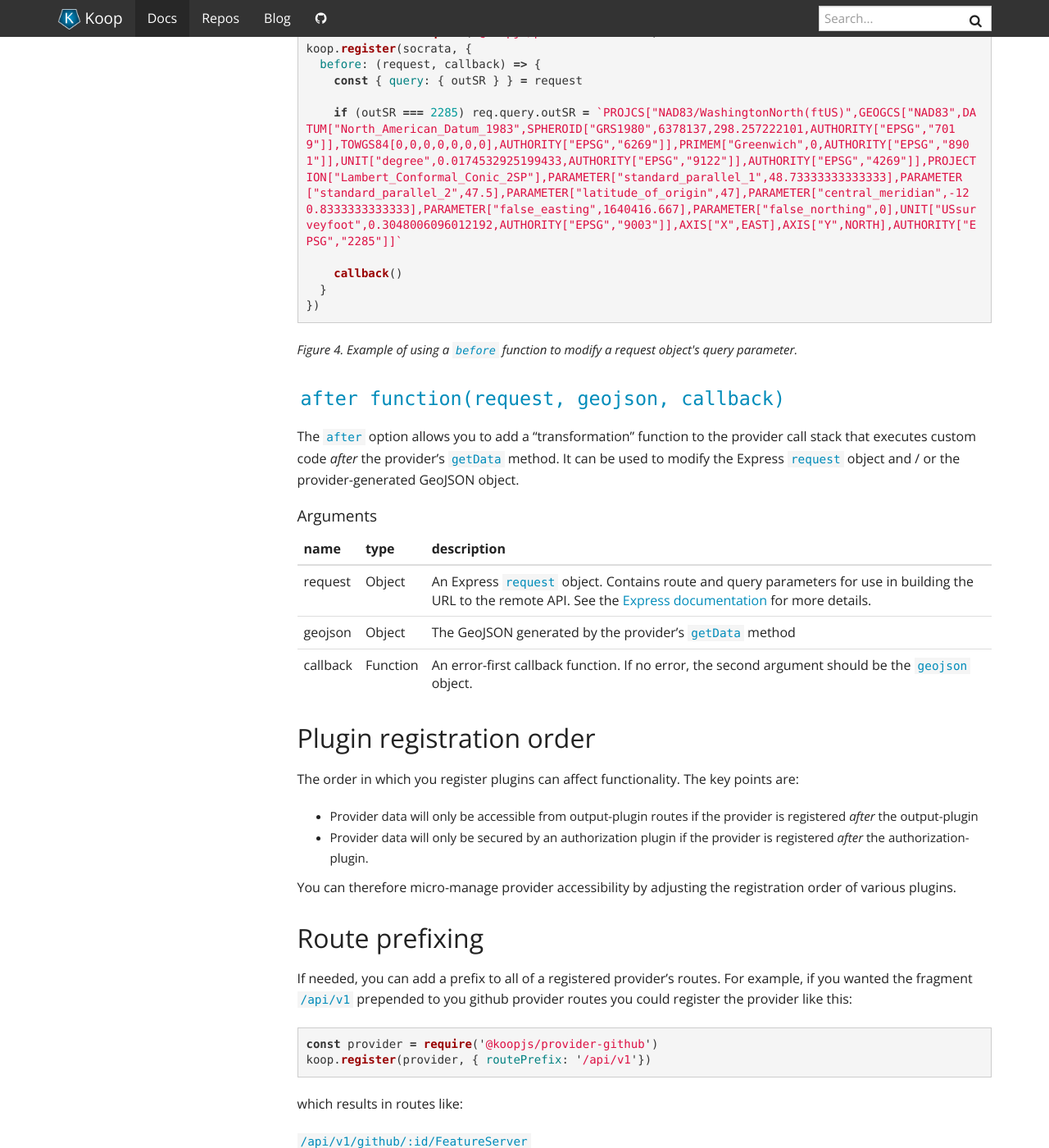
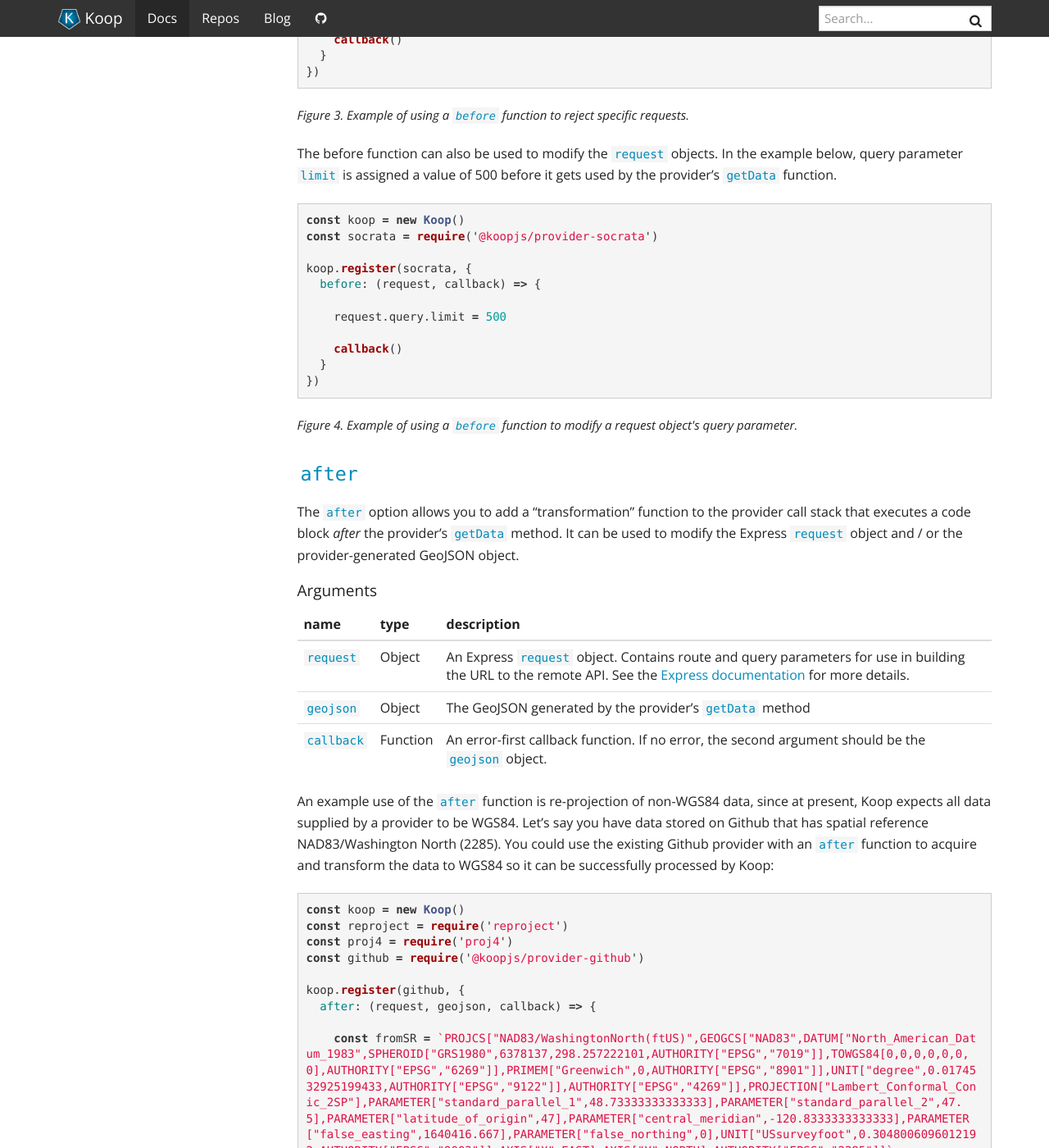
Before and after one commit to koopjs/koopjs.github.io, a Jekyll site: the page built from _docs/usage/provider.md, in a window 1280 px wide and 1400 px high, scrolled down 1769 px. Shown: the whole window at 82% size. Built offline with Jekyll 4.4.1, drawn with Linux system fonts in a browser that asks for light colours; nearby versions of some CDN libraries; some of the changed text lies outside the part shown.

Commit message:
Content update.

````diff
--- a/_docs/usage/provider.md
+++ b/_docs/usage/provider.md
@@ -17,19 +17,27 @@
 
 ## Options
 
+The provider registration options are summarized below, followed by detailed descriptions and usage examples:
+
+| name | type | description |
+| - | - | - |
+|`name`| String | Namespace replacement for the registered provider |
+|`before`| Function| A transformation function that is executed before the provider's `getData` function and can be used to modify the `request` object |
+|`after`| Function| A transformation function that is executed after the provider's `getData` function and can be used to modify the `request` object or the GeoJSON generated by the provider |
+|`routePrefix`| String | A prefix for all provider routes |
+
 ### `name`
-Use the `name` option to change the namespace of the provider. For example, registering the Github provider with a `name` option of `my-provider` will generating routes using that custom name:
+Use the `name` option to change the namespace of the provider routes:
 
 <div class='codeanchor' id="figure-2"></div>
 ```js
 const koop = new Koop()
 const socrata = require('@koopjs/provider-socrata')
-koop.register(socrata)
 koop.register(socrata, { name: 'my-provider' })
 ```
-<figcaption><i>Figure 2. Use the <code class='highlighter-rouge'>name</code> option to change the namespace of a registered provider. It will allow registration of the same provider more than once, but with differently namespaced routes.</i></figcaption>
+<figcaption><i>Figure 2. Use the <code class='highlighter-rouge'>name</code> option to change the namespace of a registered provider.</i></figcaption>
 
-In [figure 2](#figure-2), we are able to use the `name` option to register the same Socrata provider more than once, but with distinct route namespacing. The first registration produces routes like `/koop-provider-socrata/:host/:id/FeatureServer/:layer/:method` while the second generates routes like `/my-provider/:host/:id/FeatureServer/:layer/:method` this can be useful if you want to register multiple providers with different transformation functions.
+In [figure 2](#figure-2), we are able to use the `name` option to register the same Socrata provider with the namespace `my-provider`. It will generate routes like `/my-provider/:host/:id/FeatureServer/:layer/:method` rather than the default `/koop-provider-socrata/:host/:id/FeatureServer/:layer/:method`. Custom namespacing can be useful if you want to register multiple providers of the same type, but with different transformation functions.
 
 ### `before`
 The `before` option allows you to add a "transformation" function to the provider call stack. It is useful if you want to use an existing provider but execute a block of code _before_ the provider's `getData` method. It can be used to modify the Express `request` object.
@@ -38,8 +46,8 @@
 
 | name | type | description |
 | - | - | - |
-|request| Object | An Express `request` object. Contains route and query parameters for use in building the URL to the remote API. See the [Express documentation](https://expressjs.com/en/4x/api.html#req) for more details. |
-|callback| Function| An error-only callback function. It function similiar to the Express `next` function. If no error, fire the callback with no arguments. |
+|`request`| Object | An Express `request` object. See the [Express documentation](https://expressjs.com/en/4x/api.html#req) for more details. |
+|`callback`| Function| An error-only callback function. It functions similiar to the Express `next` function. If no error, fire the callback with no arguments. |
 
 An example of using the `before` transform might be to reject requests for certain resources:
 
@@ -47,8 +55,10 @@
 ```js
 const koop = new Koop()
 const socrata = require('@koopjs/provider-socrata')
+
 koop.register(socrata, {
   before: (request, callback) => {
+
     const { params: { id } } = request
 
     // Reject any requests with id 'xyz'
@@ -63,13 +73,70 @@
 ```
 <figcaption><i>Figure 3. Example of using a <code class='highlighter-rouge'>before</code> function to reject specific requests.</i></figcaption>
 
-The before function can also be used to modify the `request` objects.  In the example below, query parameter `outSR` is replace with a WKT when it arrives with a value of 2285:
+The before function can also be used to modify the `request` objects.  In the example below, query parameter `limit` is assigned a value of 500 before it gets used by the provider's `getData` function.
 
+<div class='codeanchor' id="figure-4"></div>
 ```js
 const koop = new Koop()
 const socrata = require('@koopjs/provider-socrata')
+
 koop.register(socrata, {
   before: (request, callback) => {
+
+    request.query.limit = 500
+
+    callback()
+  }
+})
+```
+<figcaption><i>Figure 4. Example of using a <code class='highlighter-rouge'>before</code> function to modify a request object's query parameter.</i></figcaption>
+
+### `after`
+The `after` option allows you to add a "transformation" function to the provider call stack that executes a code block _after_ the provider's `getData` method. It can be used to modify the Express `request` object and / or the provider-generated GeoJSON object.
+
+#### Arguments
+
+| name | type | description |
+| - | - | - |
+|`request`| Object | An Express `request` object. Contains route and query parameters for use in building the URL to the remote API. See the [Express documentation](https://expressjs.com/en/4x/api.html#req) for more details. |
+|`geojson`| Object | The GeoJSON generated by the provider's `getData` method |
+|`callback`| Function| An error-first callback function. If no error, the second argument should be the `geojson` object. |
+
+An example use of the `after` function is re-projection of non-WGS84 data, since at present, Koop expects all data supplied by a provider to be WGS84.  Let's say you have data stored on Github that has spatial reference NAD83/Washington North (2285).  You could use the existing Github provider with an `after` function to acquire and transform the data to WGS84 so it can be successfully processed by Koop:
+
+<div class='codeanchor' id="figure-4"></div>
+```js
+const koop = new Koop()
+const reproject = require('reproject')
+const proj4 = require('proj4')
+const github = require('@koopjs/provider-github')
+
+koop.register(github, {
+  after: (request, geojson, callback) => {
+
+    const fromSR = `PROJCS["NAD83/WashingtonNorth(ftUS)",GEOGCS["NAD83",DATUM["North_American_Datum_1983",SPHEROID["GRS1980",6378137,298.257222101,AUTHORITY["EPSG","7019"]],TOWGS84[0,0,0,0,0,0,0],AUTHORITY["EPSG","6269"]],PRIMEM["Greenwich",0,AUTHORITY["EPSG","8901"]],UNIT["degree",0.0174532925199433,AUTHORITY["EPSG","9122"]],AUTHORITY["EPSG","4269"]],PROJECTION["Lambert_Conformal_Conic_2SP"],PARAMETER["standard_parallel_1",48.73333333333333],PARAMETER["standard_parallel_2",47.5],PARAMETER["latitude_of_origin",47],PARAMETER["central_meridian",-120.8333333333333],PARAMETER["false_easting",1640416.667],PARAMETER["false_northing",0],UNIT["USsurveyfoot",0.3048006096012192,AUTHORITY["EPSG","9003"]],AXIS["X",EAST],AXIS["Y",NORTH],AUTHORITY["EPSG","2285"]]`
+
+    try {
+      const wgs84Data = reproject(fromSR, proj4.wgs84, geojson)
+      callback(null, wg484Data)
+    } catch (err) {
+      callback(err)
+    }
+  }
+})
+```
+<figcaption><i>Figure 4. Example of using an <code class='highlighter-rouge'>after</code> function to reproject non-WGS84 data.</i></figcaption>
+
+Like `before`, the `after` option can be useful for modifying the `request` object.  In the example below, the spatial reference ID assigned to the `outSR` parameter is replaced with its WKT equivalent; this will allow Koop to successfully reproject the data to the desired output spatial reference (Koop does not keep a lookup for most spatial references; if you want to support `outSR`s beyond WGS84 and Web Mercator you will have to do something like this):
+
+<div class='codeanchor' id="figure-5"></div>
+```js
+const koop = new Koop()
+const socrata = require('@koopjs/provider-socrata')
+
+koop.register(socrata, {
+  before: (request, callback) => {
+
     const { query: { outSR } } = request
 
     if (outSR === 2285) req.query.outSR = `PROJCS["NAD83/WashingtonNorth(ftUS)",GEOGCS["NAD83",DATUM["North_American_Datum_1983",SPHEROID["GRS1980",6378137,298.257222101,AUTHORITY["EPSG","7019"]],TOWGS84[0,0,0,0,0,0,0],AUTHORITY["EPSG","6269"]],PRIMEM["Greenwich",0,AUTHORITY["EPSG","8901"]],UNIT["degree",0.0174532925199433,AUTHORITY["EPSG","9122"]],AUTHORITY["EPSG","4269"]],PROJECTION["Lambert_Conformal_Conic_2SP"],PARAMETER["standard_parallel_1",48.73333333333333],PARAMETER["standard_parallel_2",47.5],PARAMETER["latitude_of_origin",47],PARAMETER["central_meridian",-120.8333333333333],PARAMETER["false_easting",1640416.667],PARAMETER["false_northing",0],UNIT["USsurveyfoot",0.3048006096012192,AUTHORITY["EPSG","9003"]],AXIS["X",EAST],AXIS["Y",NORTH],AUTHORITY["EPSG","2285"]]`
@@ -78,19 +145,20 @@
   }
 })
 ```
-<figcaption><i>Figure 4. Example of using a <code class='highlighter-rouge'>before</code> function to modify a request object's query parameter.</i></figcaption>
+<figcaption><i>Figure 5. Example of using an <code class='highlighter-rouge'>after</code> function to assign a WKT to the `outSR` parameter.</i></figcaption>
 
-### `after function(request, geojson, callback)`
-The `after` option allows you to add a "transformation" function to the provider call stack that executes custom code _after_ the provider's `getData` method. It can be used to modify the Express `request` object and / or the provider-generated GeoJSON object.
+### `routePrefix`
+If needed, you can add a prefix to all of a registered provider's routes.  For example, if you wanted the fragment `/api/v1` prepended to you github provider routes you could register the provider like this:
 
-#### Arguments
+<div class='codeanchor' id="figure-3"></div>
+```js
+const provider = require('@koopjs/provider-github')
+koop.register(provider, { routePrefix: '/api/v1' })
+```
 
-| name | type | description |
-| - | - | - |
-|request| Object | An Express `request` object. Contains route and query parameters for use in building the URL to the remote API. See the [Express documentation](https://expressjs.com/en/4x/api.html#req) for more details. |
-|geojson| Object | The GeoJSON generated by the provider's `getData` method |
-|callback| Function| An error-first callback function. If no error, the second argument should be the `geojson` object. |
+which results in routes like:
 
+`/api/v1/github/:id/FeatureServer`
 
 ## Plugin registration order
 The order in which you register plugins can affect functionality.  The key points are:
@@ -98,18 +166,6 @@
 * Provider data will only be secured by an authorization plugin if the provider is registered _after_ the authorization-plugin.
 
 You can therefore micro-manage provider accessibility by adjusting the registration order of various plugins.
-
-## Route prefixing
-If needed, you can add a prefix to all of a registered provider's routes.  For example, if you wanted the fragment `/api/v1` prepended to you github provider routes you could register the provider like this:
-
-```js
-const provider = require('@koopjs/provider-github')
-koop.register(provider, { routePrefix: '/api/v1'})
-```
-
-which results in routes like:
-
-`/api/v1/github/:id/FeatureServer`
 
 ## Koop CLI
 
````
Also changed, not shown: _docs/development/provider/model.md (+18 -18 lines).
